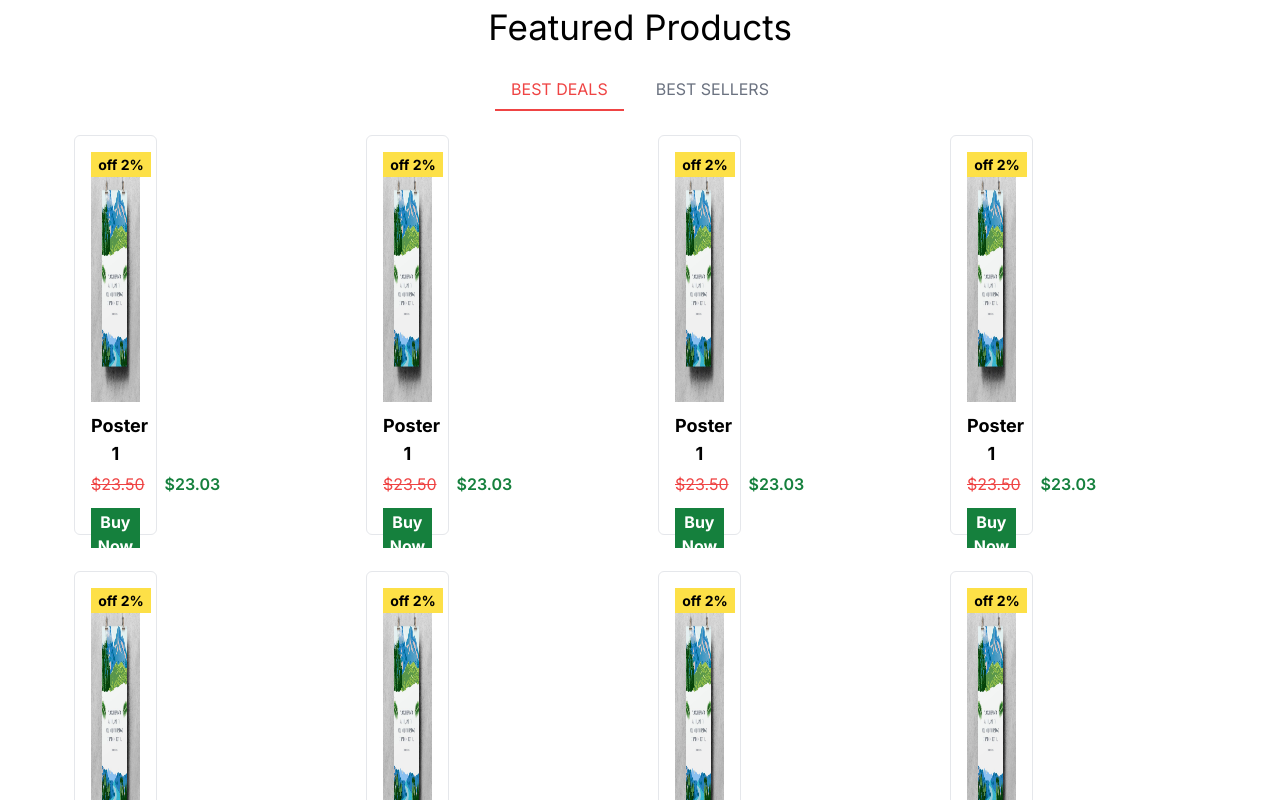
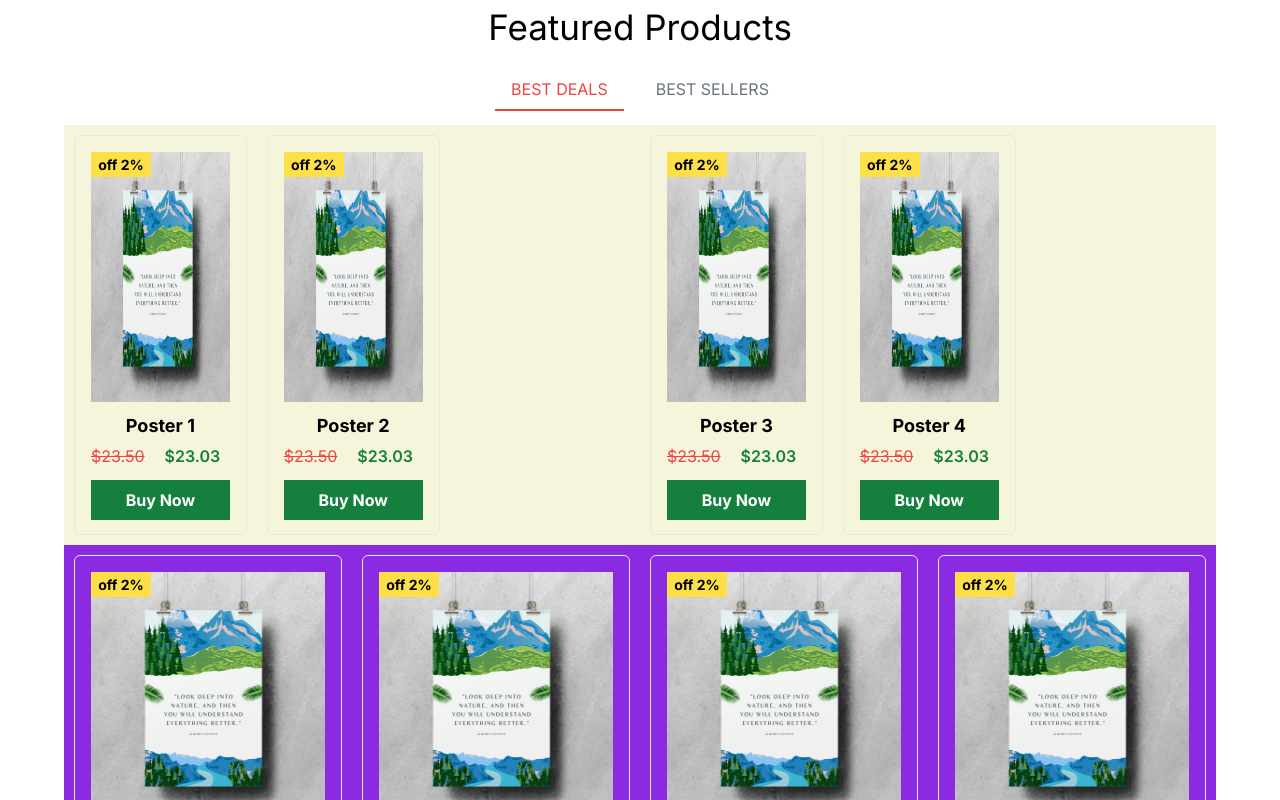
Before and after one commit to akashsdk/fiverr-six, a Next.js app: page / in a window 1280 px wide. Shown: the part 2800-3600 px from the top of the page. Built offline with nearby package versions, Linux system fonts and the light colour scheme.

Commit message:
Update FeaturedProducts.tsx

```diff
--- a/src/app/Screen/FeaturedProducts.tsx
+++ b/src/app/Screen/FeaturedProducts.tsx
@@ -21,11 +21,15 @@ export default function FeaturedProducts() {
   return (
     <div className="w-full flex justify-center items-center mt-[20px] md:mt-[50px]">
       <div className="Categories-Box w-11/12 text-center">
-        <p className="md:text-[35px] text-[25px] text-center">Featured Products</p>
+        <p className="md:text-[35px] text-[25px] text-center">
+          Featured Products
+        </p>
         <div className="flex justify-center my-4">
           <button
             onClick={() => handlePageChange(1)}
-            className={`mx-2 px-4 py-2 relative transition-colors duration-500 ${page === 1 ? "text-red-500" : "text-gray-500"}`}
+            className={`mx-2 px-4 py-2 relative transition-colors duration-500 ${
+              page === 1 ? "text-red-500" : "text-gray-500"
+            }`}
           >
             BEST DEALS
             {page === 1 && (
@@ -34,7 +38,9 @@ export default function FeaturedProducts() {
           </button>
           <button
             onClick={() => handlePageChange(2)}
-            className={`mx-2 px-4 py-2 relative transition-colors duration-500 ${page === 2 ? "text-red-500" : "text-gray-500"}`}
+            className={`mx-2 px-4 py-2 relative transition-colors duration-500 ${
+              page === 2 ? "text-red-500" : "text-gray-500"
+            }`}
           >
             BEST SELLERS
             {page === 2 && (
@@ -43,9 +49,16 @@ export default function FeaturedProducts() {
           </button>
         </div>
 
-        <div className={`transition-opacity duration-500 ${fade ? "opacity-0" : "opacity-100"}`} style={{ width: '100%' }}>
+        <div
+          className={`transition-opacity duration-500 ${
+            fade ? "opacity-0" : "opacity-100"
+          }`}
+          style={{ width: "100%" }}
+        >
           {page === 1 ? (
-            <div className="grid grid-cols-2 md:grid-cols-3 lg:grid-cols-4 gap-4">
+            <div className="FeaturedProducts-Box1">
+              <div className="FeaturedProducts-Box2">
+                <div className="FeaturedProducts-Div">
                   <ProductCart
                     img={Img1}
                     img2={Img2}
@@ -65,7 +78,23 @@ export default function FeaturedProducts() {
                     img2={Img2}
                     img3={Img3}
                     type="Poster"
-                text="Poster 1"
+                    text="Poster 2"
+                    price="$23.50"
+                    discountPercentage="2"
+                    details="Product 1 "
+                    status="Out Stock"
+                    sells="20"
+                    rating={3}
+                    code="Pos-1"
+                  />
+                </div>
+                <div className="FeaturedProducts-Div">
+                  <ProductCart
+                    img={Img1}
+                    img2={Img2}
+                    img3={Img3}
+                    type="Poster"
+                    text="Poster 3"
                     price="$23.50"
                     discountPercentage="2"
                     details="Product 1 "
@@ -79,21 +108,7 @@ export default function FeaturedProducts() {
                     img2={Img2}
                     img3={Img3}
                     type="Poster"
-                text="Poster 1"
-                price="$23.50"
-                discountPercentage="2"
-                details="Product 1 "
-                status="Out Stock"
-                sells="20"
-                rating={3}
-                code="Pos-1"
-              />
-              <ProductCart
-                img={Img1}
-                img2={Img2}
-                img3={Img3}
-                type="Poster"
-                text="Poster 1"
+                    text="Poster 4"
                     price="$23.50"
                     discountPercentage="2"
                     details="Product 1 Details P Product 1 Details"
@@ -102,6 +117,9 @@ export default function FeaturedProducts() {
                     rating={3}
                     code="Pos-1"
                   />
+                </div>
+              </div>
+              <div className="flex">
                 <ProductCart
                   img={Img1}
                   img2={Img2}
@@ -159,9 +177,10 @@ export default function FeaturedProducts() {
                   code="Pos-1"
                 />
               </div>
+            </div>
           ) : page === 2 ? (
             <div>
-              <p>Page 2</p>
+              <p> page 2 </p>
             </div>
           ) : (
             <h1>Error page</h1>
```
Lines whose indentation alone changed are shown as unchanged.
